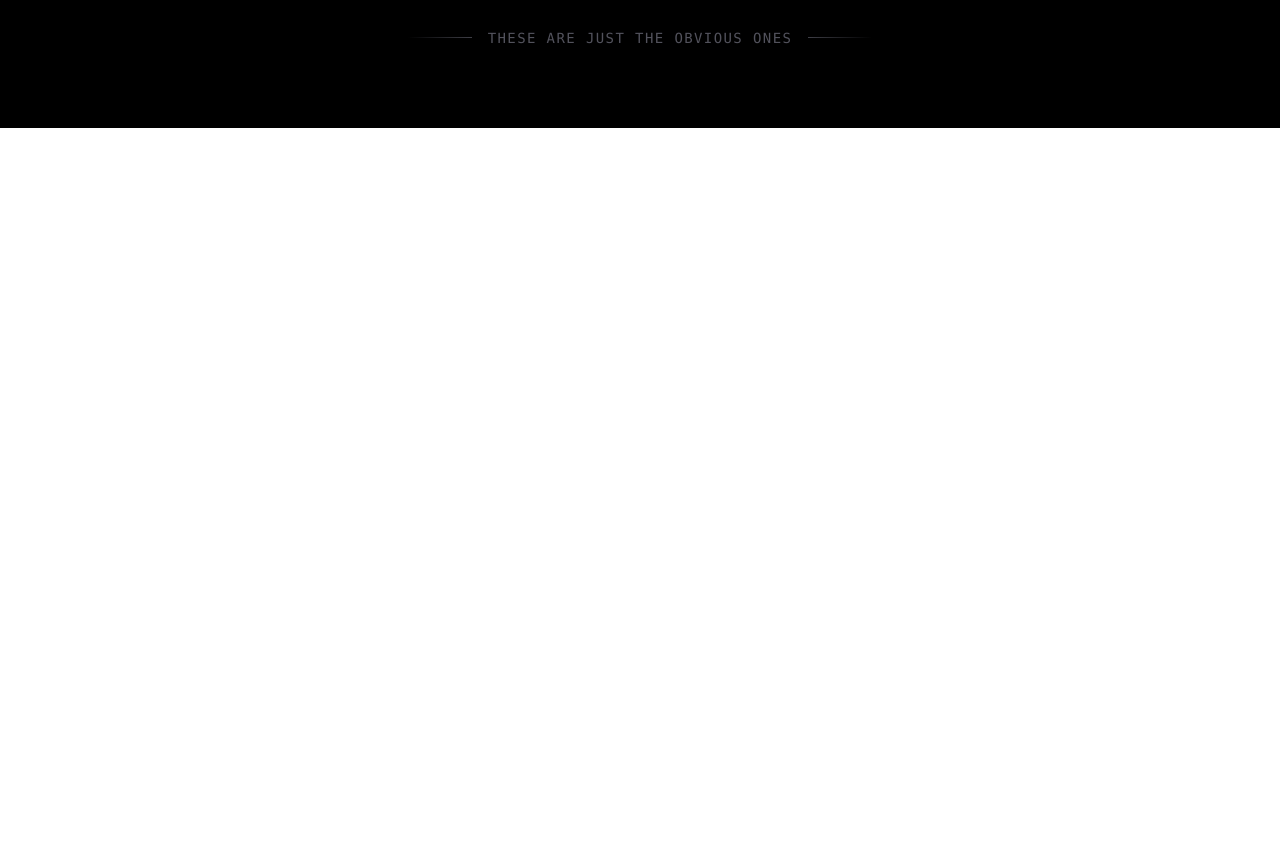
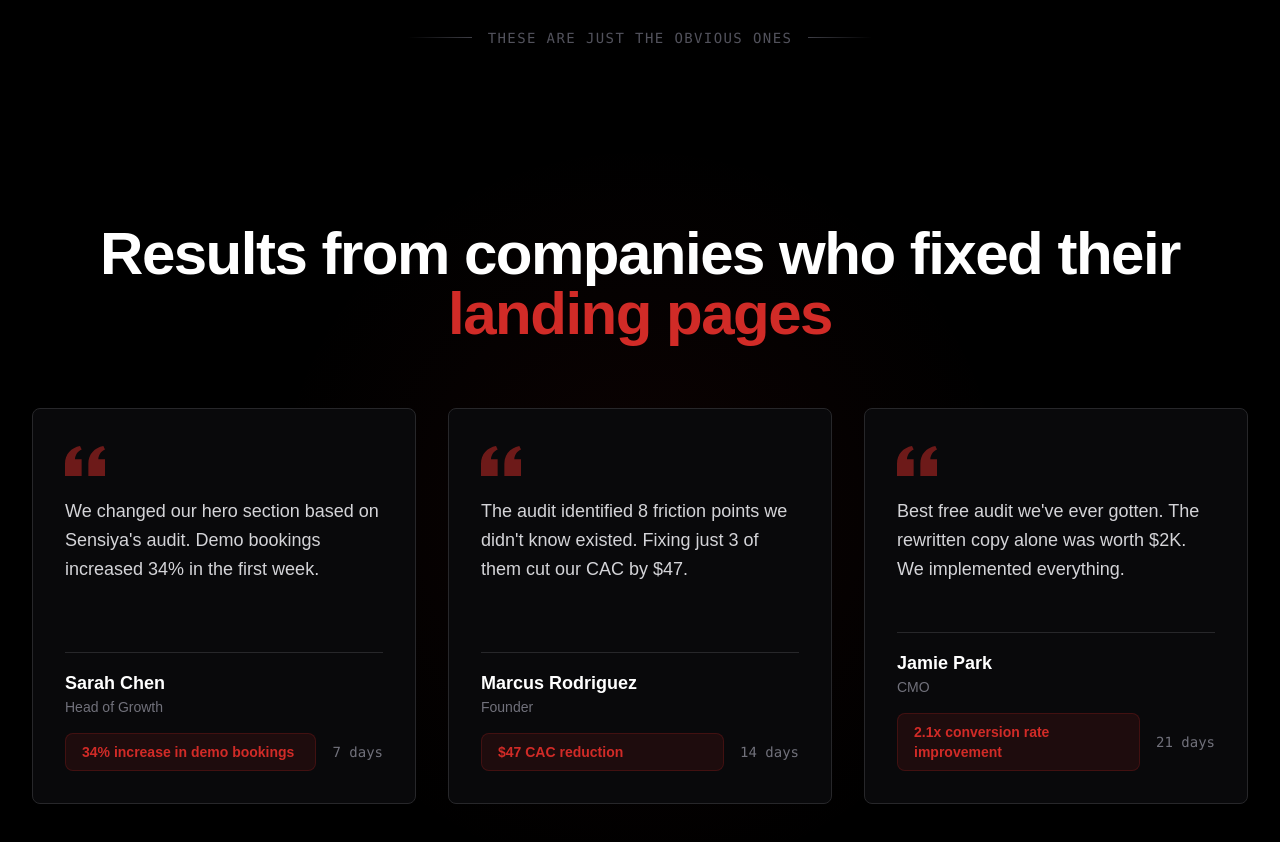
Before and after one commit to FahadBinQaiser/Sensiya, a React (Vite) app: page / in a window 1280 px wide. Shown: the part 1460-2302 px from the top of the page. Before the commit the page ends 1588 px from the top, so only its background shows below. Built offline with nearby package versions, Linux system fonts and the light colour scheme; a web font is replaced by a local one.

Commit message:
Testimonial section changed

```diff
--- a/src/App.jsx
+++ b/src/App.jsx
@@ -22,10 +22,10 @@ function App() {
               <>
                 <HeroSection />
                 <Problems />
-                {/* <Features />
+                {/* <Features /> */}
                 <Testimonials />
-                <Pricing />
-                <NewsLetter /> */}
+                {/* <Pricing /> */}
+                {/* <NewsLetter /> */}
               </>
             }
           />
--- a/src/components/Testimonials/Testimonials.jsx
+++ b/src/components/Testimonials/Testimonials.jsx
@@ -3,107 +3,84 @@ import React from "react";
 const Testimonials = () => {
   const testimonials = [
     {
-      name: "Sarah Johnson",
-      role: "Creative Director",
-      company: "Digital Studio",
-      image:
-        "https://images.pexels.com/photos/774909/pexels-photo-774909.jpeg?auto=compress&cs=tinysrgb&w=150&h=150&dpr=2",
-      content:
-        "Sensiya has revolutionized our creative process. We're delivering client work 5x faster while maintaining exceptional quality.",
+      name: "Sarah Chen",
+      role: "Head of Growth",
+      quote:
+        "We changed our hero section based on Sensiya's audit. Demo bookings increased 34% in the first week.",
+      metric: "34% increase in demo bookings",
+      timeframe: "7 days",
     },
     {
-      name: "Michael Chen",
-      role: "Marketing Manager",
-      company: "TechCorp",
-      image:
-        "https://images.pexels.com/photos/1040880/pexels-photo-1040880.jpeg?auto=compress&cs=tinysrgb&w=150&h=150&dpr=2",
-      content:
-        "The AI understands our brand perfectly. Every generated design feels like it was crafted by our in-house team.",
+      name: "Marcus Rodriguez",
+      role: "Founder",
+      quote:
+        "The audit identified 8 friction points we didn't know existed. Fixing just 3 of them cut our CAC by $47.",
+      metric: "$47 CAC reduction",
+      timeframe: "14 days",
     },
     {
-      name: "Michael Chen",
-      role: "Marketing Manager",
-      company: "TechCorp",
-      image:
-        "https://images.pexels.com/photos/1040880/pexels-photo-1040880.jpeg?auto=compress&cs=tinysrgb&w=150&h=150&dpr=2",
-      content:
-        "The AI understands our brand perfectly. Every generated design feels like it was crafted by our in-house team.",
-    },
-    {
-      name: "Emma Rodriguez",
-      role: "Freelance Designer",
-      company: "Independent",
-      image:
-        "https://images.pexels.com/photos/1239291/pexels-photo-1239291.jpeg?auto=compress&cs=tinysrgb&w=150&h=150&dpr=2",
-      content:
-        "I can now take on 3x more clients without compromising on quality. This tool is a game-changer for freelancers.",
+      name: "Jamie Park",
+      role: "CMO",
+      quote:
+        "Best free audit we've ever gotten. The rewritten copy alone was worth $2K. We implemented everything.",
+      metric: "2.1x conversion rate improvement",
+      timeframe: "21 days",
     },
   ];
 
   return (
-    <section
-      id="testimonials"
-      className="py-24 bg-gradient-to-r ibm-plex-sans from-indigo-50 to-purple-50"
-    >
-      <div className="max-w-7xl mx-auto px-4 sm:px-6 lg:px-8">
-        <div className="text-center mb-20">
-          <h2 className="text-5xl bricolage-grotesque md:text-6xl lg:text-7xl text-gray-900 mb-4">
-            Loved by{" "}
-            <span className="bg-gradient-to-r from-indigo-600 via-purple-600 to-cyan-500 bg-clip-text text-transparent">
-              thousands of creators
-            </span>
+    <section className="relative bg-black py-24 overflow-hidden">
+      <div className="absolute inset-0 bg-[radial-gradient(circle_at_50%_50%,rgba(209,43,39,0.06),transparent_50%)]" />
+
+      <div className="relative max-w-7xl mx-auto px-6 lg:px-8">
+        <div className="mb-16 text-center">
+          <h2 className="text-5xl md:text-6xl font-black text-white mb-6 tracking-tight">
+            Results from companies who fixed their{" "}
+            <span className="text-[#D12B27]">landing pages</span>
           </h2>
-          <p className="text-lg sm:text-xl text-gray-700">
-            See what our community has to say about their experience with
-            Sensiya
-          </p>
         </div>
 
-        <div className="grid grid-cols-1 max-w-5xl mx-auto md:grid-cols-2 gap-3">
-          {testimonials.map((t, idx) => (
+        <div className="grid grid-cols-1 md:grid-cols-3 gap-8">
+          {testimonials.map((testimonial, index) => (
             <div
-              key={idx}
-              className="bg-white/70 backdrop-blur-sm border border-white/50 rounded-2xl p-8 hover:shadow-xl hover:shadow-indigo-100/50 transition-all duration-300 hover:-translate-y-1"
+              key={index}
+              className="group relative bg-zinc-950 border border-zinc-800 p-8 rounded-lg transition-all duration-300 hover:-translate-y-2 hover:border-[#D12B27]/30 hover:shadow-[0px_8px_20px_0px_rgba(209,43,39,0.4)] flex flex-col"
             >
-              <p className="text-gray-700 text-lg leading-relaxed mb-6">
-                {t.content}
-              </p>
+              <div className="mb-6 flex-grow">
+                <svg
+                  className="w-10 h-10 text-[#D12B27] mb-4 opacity-50"
+                  fill="currentColor"
+                  viewBox="0 0 24 24"
+                >
+                  <path d="M14.017 21v-7.391c0-5.704 3.731-9.57 8.983-10.609l.995 2.151c-2.432.917-3.995 3.638-3.995 5.849h4v10h-9.983zm-14.017 0v-7.391c0-5.704 3.748-9.57 9-10.609l.996 2.151c-2.433.917-3.996 3.638-3.996 5.849h3.983v10h-9.983z" />
+                </svg>
 
-              <div className="flex items-center space-x-4">
-                <img
-                  src={t.image}
-                  alt={t.name}
-                  className="w-12 h-12 rounded-full object-cover"
-                />
-                <div>
-                  <p className="text-gray-900">{t.name}</p>
-                  <p className="text-gray-700 text-sm">
-                    {t.role} • {t.company}
+                <p className="text-zinc-300 text-lg leading-relaxed mb-6">
+                  {testimonial.quote}
+                </p>
+              </div>
+
+              <div className="mt-auto">
+                <div className="mb-4 pt-4 border-t border-zinc-800">
+                  <p className="text-white font-bold text-lg">
+                    {testimonial.name}
                   </p>
+                  <p className="text-zinc-500 text-sm">{testimonial.role}</p>
+                </div>
+
+                <div className="flex items-center justify-between gap-4">
+                  <div className="bg-[#D12B27]/10 border border-[#D12B27]/20 rounded-lg px-4 py-2 flex-1">
+                    <p className="text-[#D12B27] font-bold text-sm">
+                      {testimonial.metric}
+                    </p>
+                  </div>
+                  <div className="text-zinc-500 text-sm font-mono">
+                    {testimonial.timeframe}
+                  </div>
                 </div>
               </div>
             </div>
           ))}
-        </div>
-
-        <div className="text-center mt-16">
-          <div className="inline-flex items-center space-x-8 bg-white/60 backdrop-blur-sm border border-white/50 rounded-2xl px-8 py-4">
-            {[
-              ["50K+", "Active Users"],
-              ["1M+", "Designs Created"],
-              ["99%", "Satisfaction Rate"],
-            ].map(([num, label]) => (
-              <React.Fragment key={label}>
-                <div className="text-center">
-                  <p className="text-3xl text-gray-900">{num}</p>
-                  <p className="text-gray-700 space-grotesk text-sm">{label}</p>
-                </div>
-                {label !== "Satisfaction Rate" && (
-                  <div className="h-12 w-px bg-gray-300" />
-                )}
-              </React.Fragment>
-            ))}
-          </div>
         </div>
       </div>
     </section>
```
